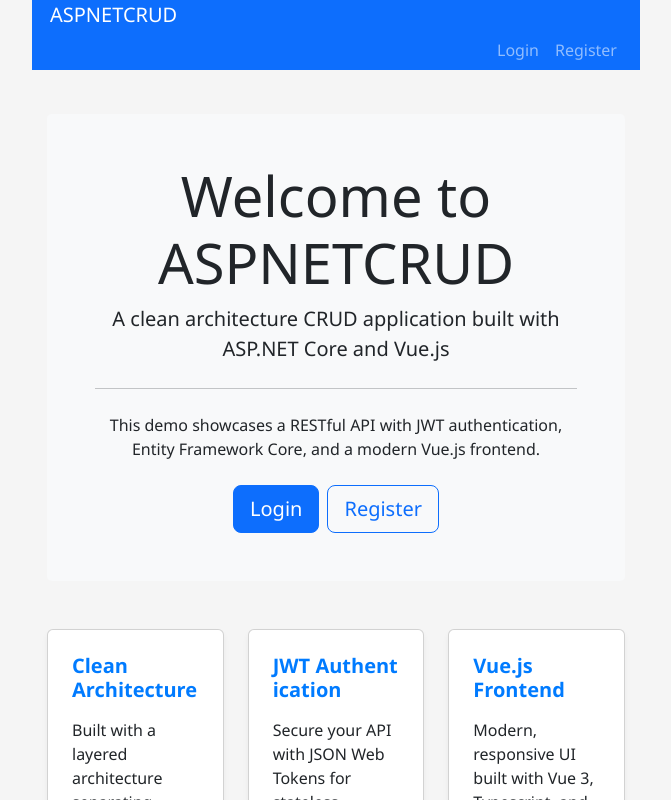
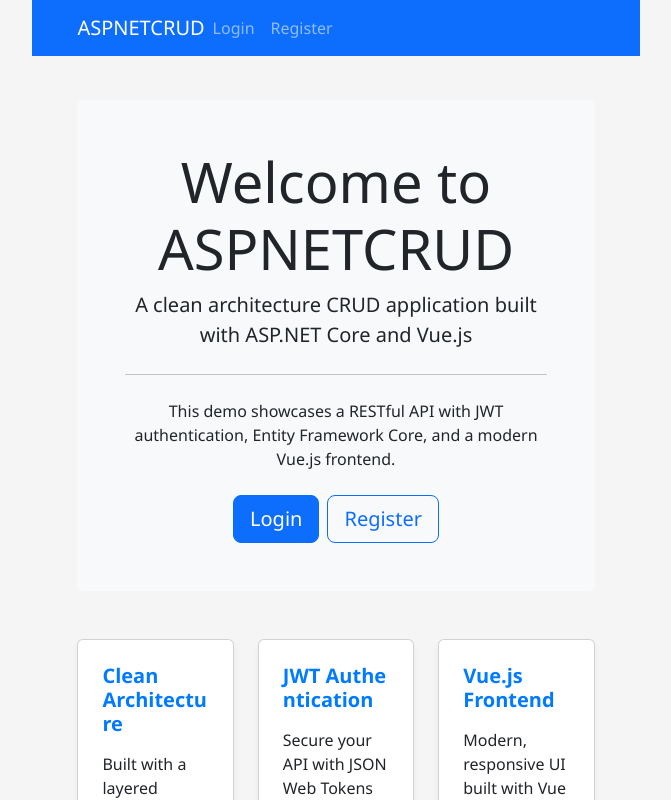
Before and after one commit to mrhonek/dotnetcrudclient, a Vue app: page / in a window 1280 px wide. Shown: the top 800 px of the page, without its empty margins (0-671 px from the left). Built offline with nearby package versions, Linux system fonts and the light colour scheme; the HTML template or start-up script is replaced by a standard one.

Commit message:
fix: Align navbar items horizontally and adjust content width

```diff
--- a/src/App.vue
+++ b/src/App.vue
@@ -47,8 +47,8 @@
 }
 
 .main-container {
-  width: 100%;
-  max-width: 1140px;
+  width: 90%;
+  max-width: 1080px;
   margin-left: auto;
   margin-right: auto;
   padding-left: 15px;
@@ -60,5 +60,9 @@
   main {
     padding: 10px 0;
   }
+
+  .main-container {
+    width: 95%;
+  }
 }
 </style>
--- a/src/components/NavBar.vue
+++ b/src/components/NavBar.vue
@@ -1,7 +1,7 @@
 <template>
   <nav class="navbar navbar-expand-lg navbar-dark bg-primary">
-    <div class="main-container">
-      <router-link class="navbar-brand" to="/">ASPNETCRUD</router-link>
+    <div class="main-container d-flex align-items-center">
+      <router-link class="navbar-brand m-0" to="/">ASPNETCRUD</router-link>
       <button
         class="navbar-toggler"
         type="button"
@@ -81,9 +81,21 @@
 <style scoped>
 .navbar {
   padding: 0;
+  height: 56px;
+}
+
+.navbar-brand {
+  padding: 8px 0;
 }
 
 .navbar-collapse {
   flex-grow: 0;
+  height: 100%;
+}
+
+.nav-link {
+  padding-top: 16px;
+  padding-bottom: 16px;
+  line-height: 24px;
 }
 </style>
```
